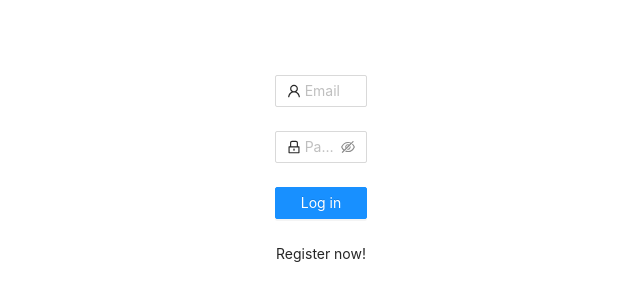
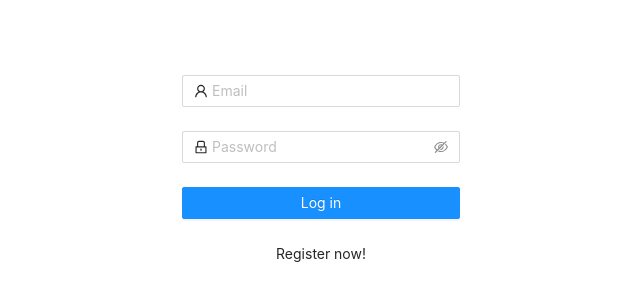
Before and after one commit to RaazeshP96/NEXT-FIREBASE-PRACTICE, a Next.js app: page /login in a window 1280 px wide. Shown: the part 230-530 px from the top of the page, without its empty margins (319-959 px from the left). Built offline with nearby package versions, Linux system fonts and the light colour scheme; no server answers.

Commit message:
fix:minor ui change

```diff
--- a/src/component/organism/LoginForm/index.tsx
+++ b/src/component/organism/LoginForm/index.tsx
@@ -51,7 +51,6 @@ const LoginForm: React.FC = () => {
                 name="normal_login"
                 className="login-form"
                 initialValues={{ remember: true }}
-                wrapperCol={{ span: 8, offset: 8 }}
                 onFinish={onFinish}
             >
                 <Form.Item
```
